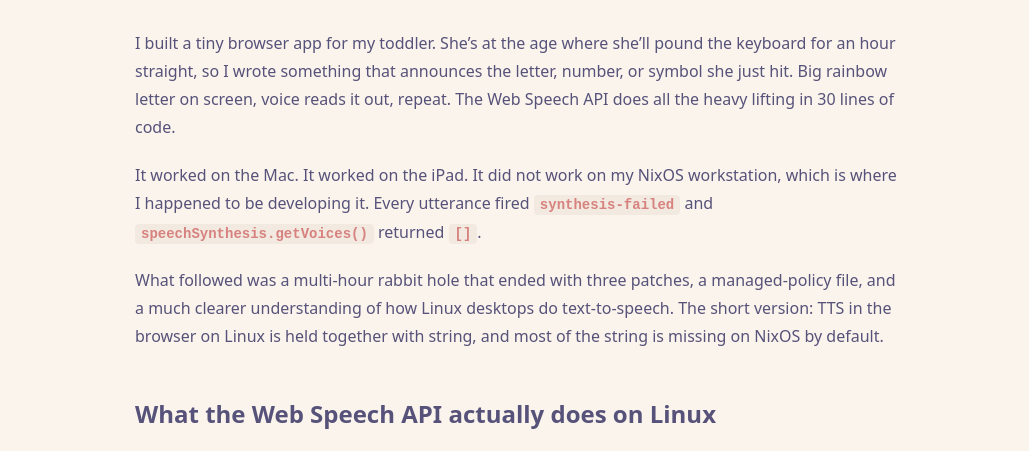
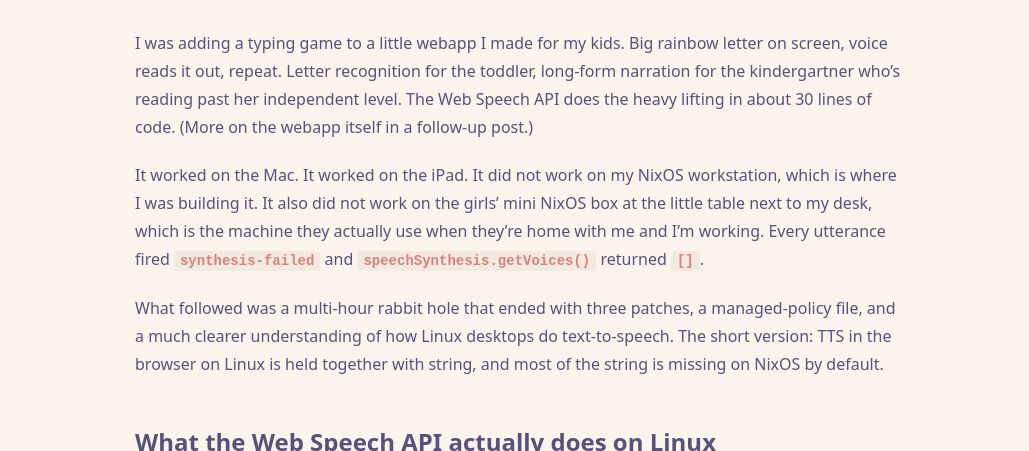
Before and after one commit to jordangarrison/jordangarrison.dev, an Astro site: page /blog/making-brave-speak-on-nixos in a window 1280 px wide. Shown: the part 314-765 px from the top of the page, without its empty margins (121-1150 px from the left). Built offline with nearby package versions, Linux system fonts and the light colour scheme; Astro itself is replaced by a stand-in of ours.

Commit message:
docs(blog): reframe Brave/NixOS post intro around the kids' webapp
Updates the intro and excerpt to reflect the actual context: this
came up while adding a typing game to a webapp the girls share, and
the failure showed up on their mini NixOS box too, not just the dev
workstation. Teases a follow-up post about the webapp itself.

```diff
--- a/src/content/blog/making-brave-speak-on-nixos.md
+++ b/src/content/blog/making-brave-speak-on-nixos.md
@@ -3,14 +3,14 @@ title: "Making Brave's Web Speech API work on NixOS"
 date: "2026-05-12"
 categories: ["nix"]
 tags: ["nixos", "brave", "chromium", "speech-dispatcher", "web-speech-api", "tts", "debugging"]
-excerpt: "I built a typing app for my toddler. Audio worked on every device except my dev box. The fix took three patches and uncovered a nixpkgs bug that's been open since 2018."
+excerpt: "I was adding a typing game to a webapp I made for my kids. Audio worked on every device except my dev box. The fix took three patches and uncovered a nixpkgs bug that's been open since 2018."
 published: true
 readingTime: "10 min read"
 ---
 
-I built a tiny browser app for my toddler. She's at the age where she'll pound the keyboard for an hour straight, so I wrote something that announces the letter, number, or symbol she just hit. Big rainbow letter on screen, voice reads it out, repeat. The Web Speech API does all the heavy lifting in 30 lines of code.
+I was adding a typing game to a little webapp I made for my kids. Big rainbow letter on screen, voice reads it out, repeat. Letter recognition for the toddler, long-form narration for the kindergartner who's reading past her independent level. The Web Speech API does the heavy lifting in about 30 lines of code. (More on the webapp itself in a follow-up post.)
 
-It worked on the Mac. It worked on the iPad. It did not work on my NixOS workstation, which is where I happened to be developing it. Every utterance fired `synthesis-failed` and `speechSynthesis.getVoices()` returned `[]`.
+It worked on the Mac. It worked on the iPad. It did not work on my NixOS workstation, which is where I was building it. It also did not work on the girls' mini NixOS box at the little table next to my desk, which is the machine they actually use when they're home with me and I'm working. Every utterance fired `synthesis-failed` and `speechSynthesis.getVoices()` returned `[]`.
 
 What followed was a multi-hour rabbit hole that ended with three patches, a managed-policy file, and a much clearer understanding of how Linux desktops do text-to-speech. The short version: TTS in the browser on Linux is held together with string, and most of the string is missing on NixOS by default.
 
```
